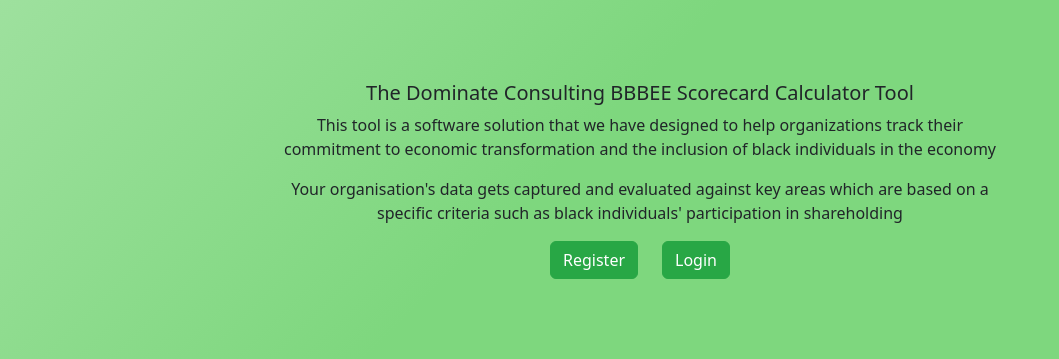
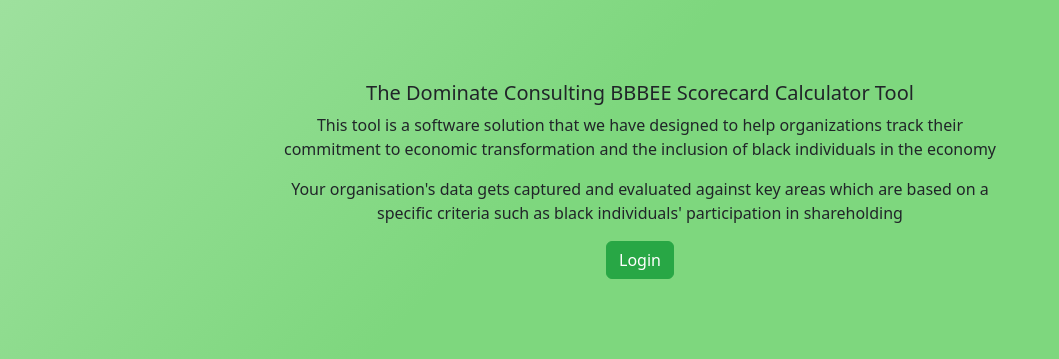
Before and after one commit to Civil-py/BEE, a Django app: template bee/templates/bee/landingpage.html in a window 1280 px wide. Shown: the part 441-800 px from the top of the page, without its empty margins (0-1059 px from the left). Run offline with Django 5.2, Linux system fonts and the light colour scheme; the template is opened without the code that fills it, so the values that code supplies are empty; some libraries are stand-ins or nearby versions.

Commit message:
Update landingpage.html

```diff
--- a/bee/templates/bee/landingpage.html
+++ b/bee/templates/bee/landingpage.html
@@ -59,9 +59,7 @@
                 <p class="animated-text">This tool is a software solution that we have designed to help organizations track their commitment to economic transformation and the inclusion of black individuals in the economy</p>
                 <p class="animated-text">Your organisation's data gets captured and evaluated against key areas which are based on a specific criteria such as black individuals' participation in shareholding</p>
                 <div class="row justify-content-center">
-                    <div class="col-auto">
-                        <a href="{% url 'register' %}" class="btn btn-secondary" style="background-color: #28a745; border-color: #28a745; color: white;">Register</a>
-                    </div>
+
                     <div class="col-auto">
                         <a href="https://dominateconsulting.auth.af-south-1.amazoncognito.com/login?client_id=1qa3ngvpha1hcge9arintssh30&response_type=code&scope=email+openid&redirect_uri=https%3A%2F%2Fec2-13-247-145-14.af-south-1.compute.amazonaws.com%3A8000%2Fbee%2Fhome" class="btn btn-secondary" style="background-color: #28a745; border-color: #28a745; color: white;">Login</a>
                     </div>
```
